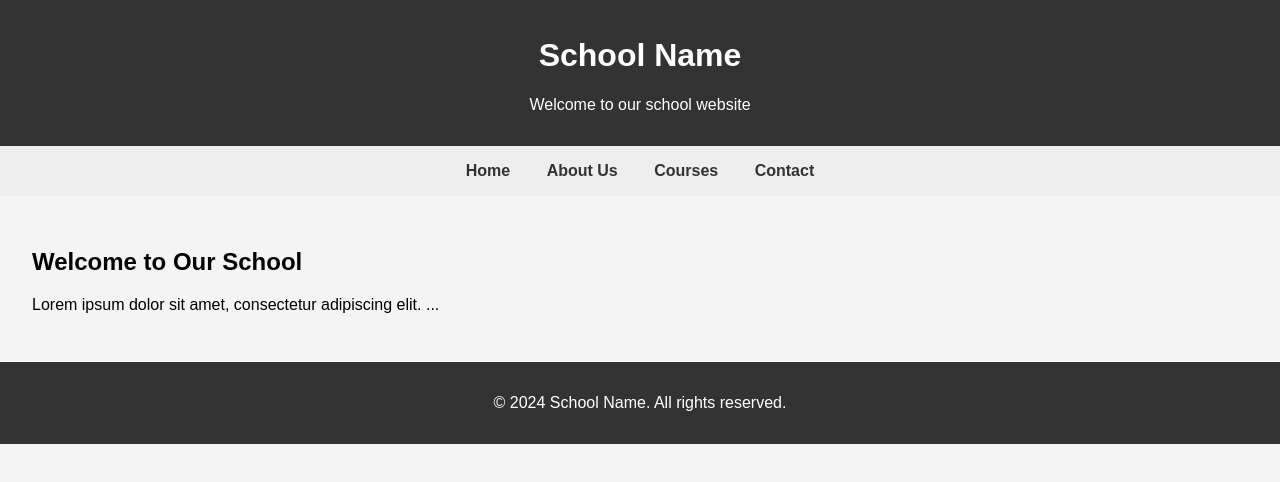
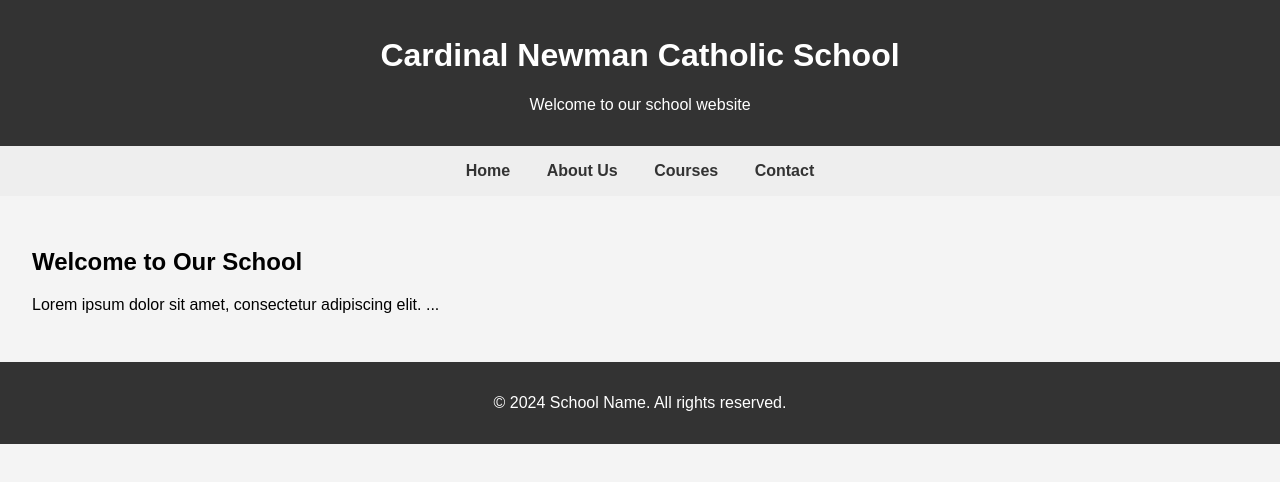
Before and after one commit to Kozmophotos2/game, a plain HTML site: page index.html in a window 1280 px wide. Drawn offline with Linux system fonts and the light colour scheme.

Commit message:
Update index.html

```diff
--- a/index.html
+++ b/index.html
@@ -47,7 +47,10 @@
 <body>
 
     <header>
-        <h1>School Name</h1>
+        <h1>
+Cardinal Newman
+
+Catholic School</h1>
         <p>Welcome to our school website</p>
     </header>
 
```
